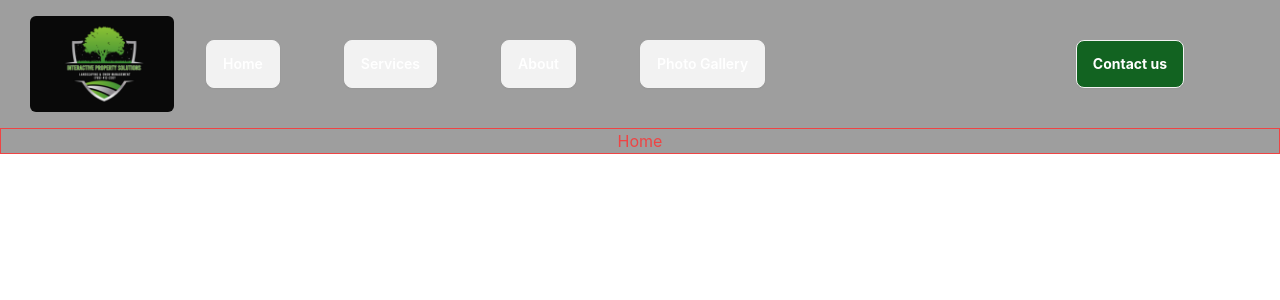
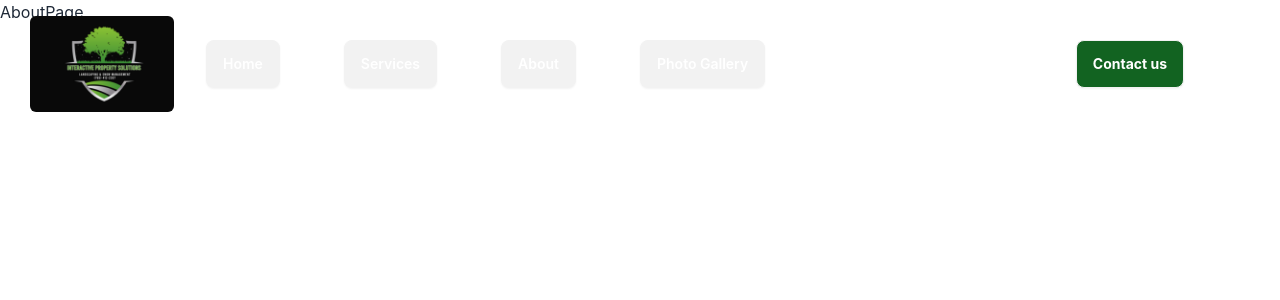
Before and after one commit to gannont14/IPSWebsiteFrontEnd, a React (Create React App) app: page /#/about in a window 1280 px wide. Before the commit this address led to /#/. Shown: the top 300 px of the page. Built offline with nearby package versions, Linux system fonts and the light colour scheme.

Commit message:
updated home page to have background video as well as adding blur effect on scroll to background video

```diff
--- a/src/components/Navbar.js
+++ b/src/components/Navbar.js
@@ -1,13 +1,15 @@
 import React from "react";
-import IPSLogo from "../images/IPSLogo.png";
+import IPSLogo from "../static/IPSLogo.png";
 
-const navbar = () => {
+const navbar = (className) => {
   let headers = ["Home", "Services", "About", "Photo Gallery"];
   let headerLinks = ["/", "/services", "/about", "/photos"];
   // mx-8 my-auto  border border-green-500
 
   return (
-    <div className="w-full h-[8rem] flex pl-[30px]">
+    <div
+      className={`w-full h-[8rem] flex pl-[30px] transition-all duration-300 fixed z-10 ${className}`}
+    >
       <img
         className="h-[6rem] rounded-md px-auto py-auto my-auto "
         src={IPSLogo}
--- a/src/layouts/HomePageLayout.js
+++ b/src/layouts/HomePageLayout.js
@@ -1,13 +1,46 @@
-import React from "react";
+import React, { useEffect, useRef, useState } from "react";
+import Footer from "../components/Footer";
 import Navbar from "../components/Navbar";
 import HomePage from "../pages/HomePage";
 
 const HomePageLayout = ({ content }) => {
+  //handle video blurring and navbar changes on scroll
+  // background by default to transparent for the home page
+  const [navbarBg, setNavbarBg] = useState("bg-transparent");
+
+  //   used to get height of video to check for when background should change
+  const videoRef = useRef(null);
+
+  //   used to have background blur more as user scrolls down
+  const [blurAmount, setBlurAmount] = useState(0);
+
+  useEffect(() => {
+    const handleScroll = () => {
+      if (videoRef.current) {
+        const videoHeight = videoRef.current.clientHeight;
+        const scrollY = window.scrollY;
+        if (scrollY > videoHeight) {
+          setNavbarBg("bg-gray-900 bg-opacity-75"); // Set your desired background color here
+        } else {
+          setNavbarBg("bg-transparent");
+        }
+
+        // adjust blur amount based on scroll position
+        const blur = Math.min(scrollY / 100, 10);
+        setBlurAmount(blur);
+      }
+    };
+
+    window.addEventListener("scroll", handleScroll);
+    return () => window.removeEventListener("scroll", handleScroll);
+  }, []);
+
   return (
-    <div className="bg-[url(/Users/gannontubbs/Documents/IMG_1546.jpg)]">
-      <Navbar />
-      <HomePage />
-    </div>
+    <>
+      <Navbar className={navbarBg} />
+      <HomePage videoRef={videoRef} blurAmount={blurAmount} />
+      <Footer />
+    </>
   );
 };
 
--- a/src/pages/HomePage.js
+++ b/src/pages/HomePage.js
@@ -1,12 +1,33 @@
-import React from "react";
+import React, { useEffect } from "react";
+import backgroundVideo from "../static/IPS_Drone_Footage.mp4";
 
-const HomePage = () => {
+const HomePage = ({ videoRef, blurAmount }) => {
+  useEffect(() => {
+    if (videoRef.current) {
+      videoRef.current.playbackRate = 0.7; // Set playback speed to half
+    }
+  }, []);
   return (
-    <div className="bg-[url(/Users/gannontubbs/Documents/IMG_1546.jpg)]">
-      <div className="border border-red-500 w-full text-center text-red-500 h-full">
-        Home
+    <>
+      <div className="relative w-full h-screen overflow-hidden">
+        <video
+          ref={videoRef}
+          className="absolute top-0 left-0 w-full h-full object-cover"
+          src={backgroundVideo}
+          type="video/mp4"
+          autoPlay
+          loop
+          muted
+          style={{ filter: `brightness(60%) blur(${blurAmount}px) ` }}
+        />
+        <div className="relative z-10 flex items-center justify-center h-full">
+          {/* Your content goes here */}
+          <h1 className="text-white text-4xl">Welcome to Our Site</h1>
+        </div>
       </div>
-    </div>
+      {/* Content below */}
+      <div>test content below playing video</div>
+    </>
   );
 };
 
```
Also changed, not shown: src/static/IPSLogo.png (renamed from src/images/IPSLogo.png), 1 other file (tests, documents, lock files or other folders).
